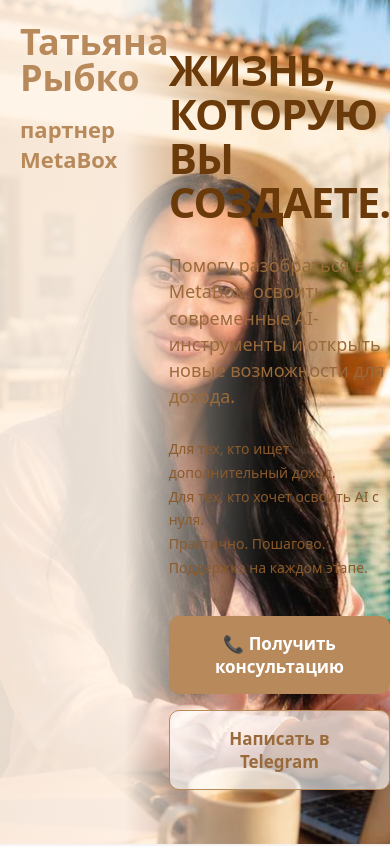
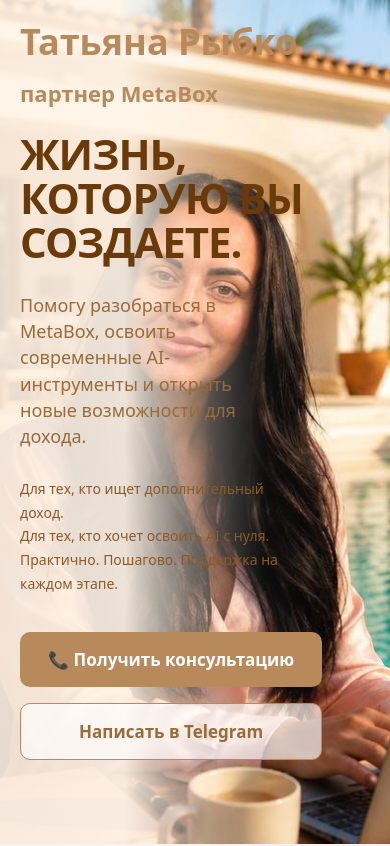
Before and after one commit to Tetiana-Rybko/bagira-landing, a React (Vite) app: page / in a window 390 px wide. Shown: the top 846 px of the page. Built offline with nearby package versions, Linux system fonts and the light colour scheme.

Commit message:
Fix mobile layout

```diff
--- a/src/index.css
+++ b/src/index.css
@@ -6,8 +6,11 @@ html,
 body,
 #root {
   width: 100%;
+  min-width: 0;
   min-height: 100%;
   margin: 0;
+  padding: 0;
+  overflow-x: hidden;
 }
 
 body {
--- a/src/pages/LandingPage.tsx
+++ b/src/pages/LandingPage.tsx
@@ -105,14 +105,15 @@ const handleSubmit = async (e: FormEvent<HTMLFormElement>) => {
   };
 
   return (
-    <div style={{ background: "#F6F3F5", color: "#2F2430" }}>
+    <div style={{ background: "#F6F3F5", color: "#2F2430",width: "100%", overflowX: "hidden"  }}>
       <section
   style={{
     minHeight: "100vh",
     position: "relative",
-    width: "100%vw",
+    width: "100%",
     boxSizing: "border-box",
     display: "flex",
+    flexDirection: isMobile ? "column" : "row",
     backgroundImage: "url('/images/rybka_tanya.jpg')",
     backgroundSize: "cover",
     backgroundRepeat: "no-repeat",
```
